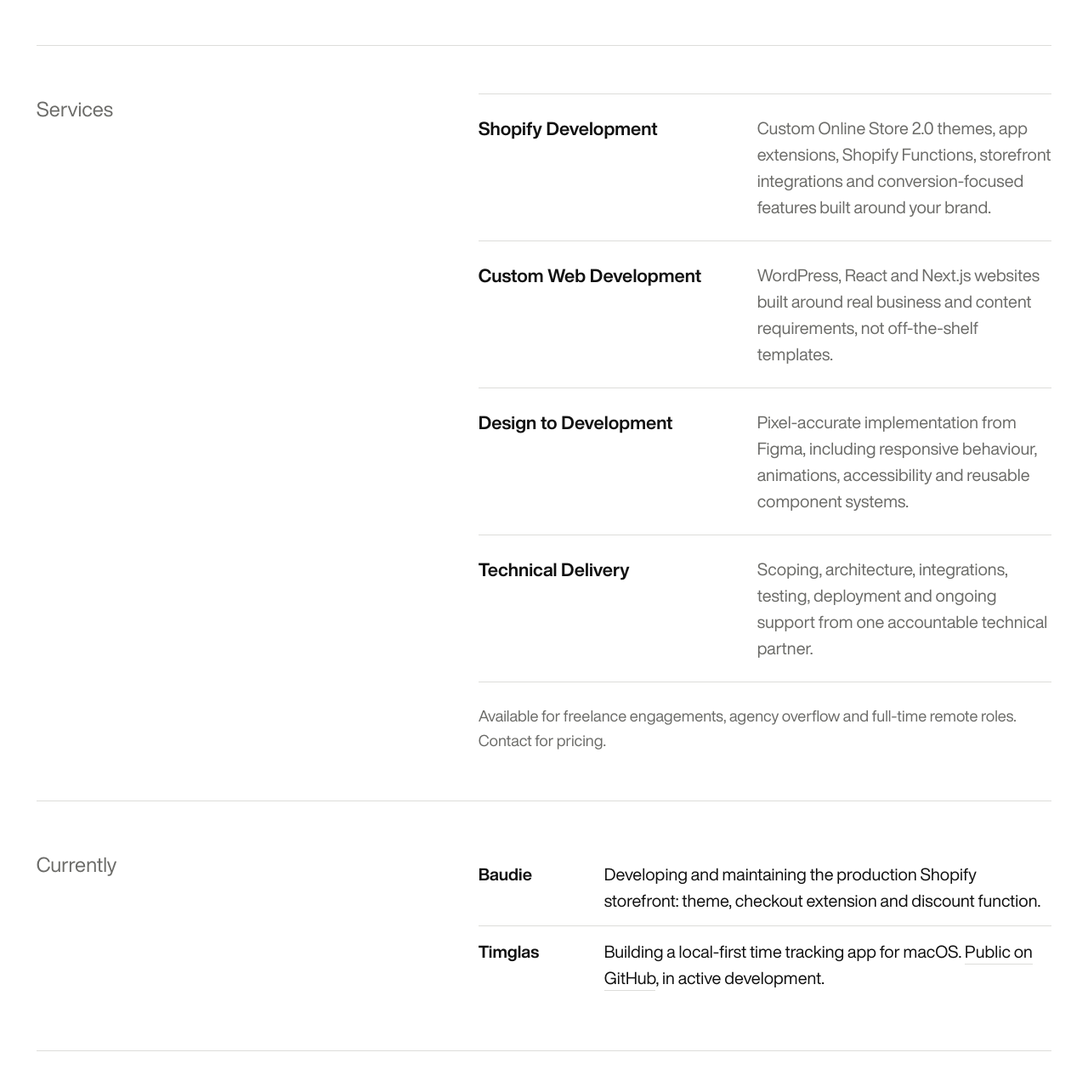
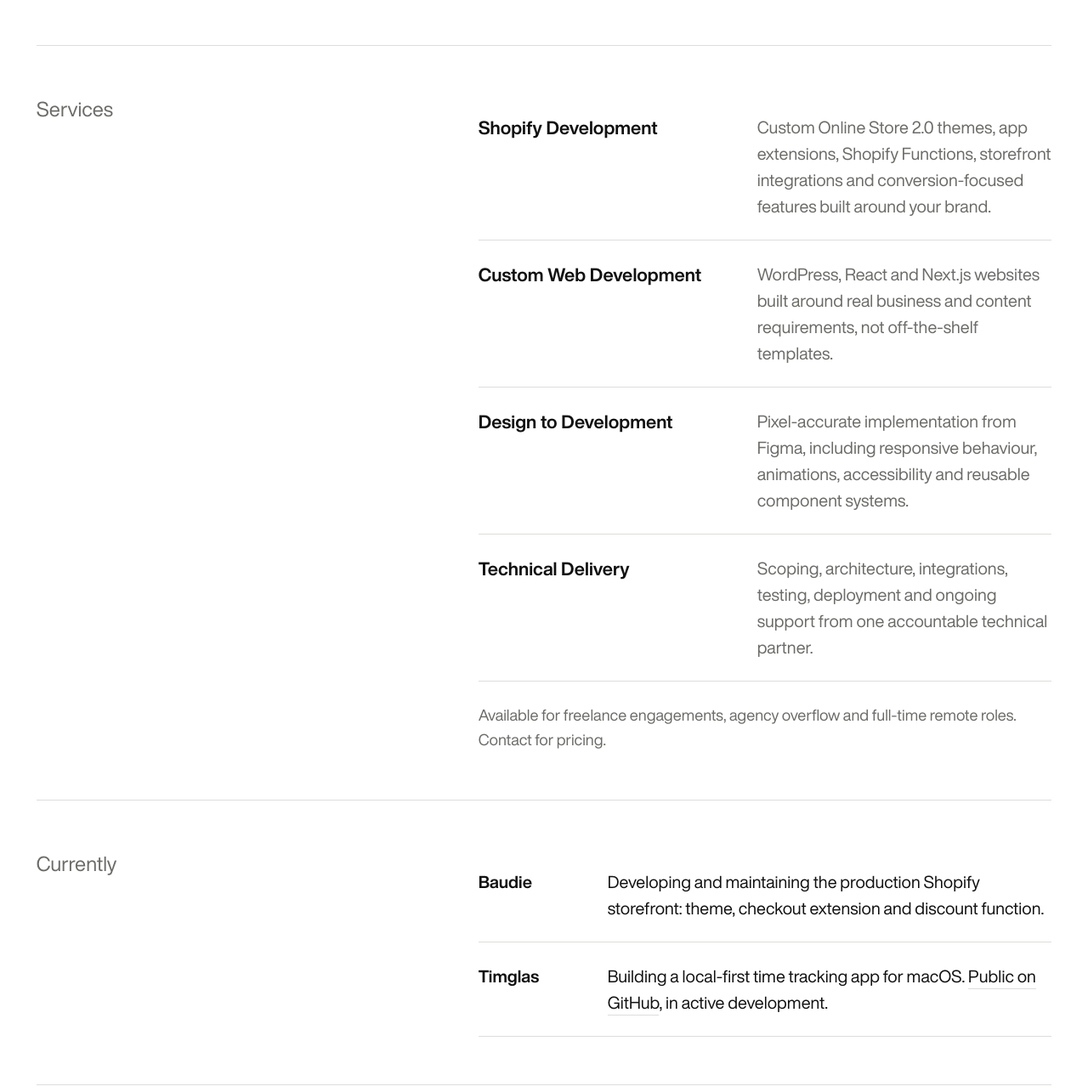
Before and after one commit to nicocantarelli/nicocantarelli-site, a website: page index.html in a window 1280 px wide. Shown: the part 3515-4800 px from the top of the page at 85% size. Drawn offline with Linux system fonts and the light colour scheme.

Commit message:
Drop the services top divider, match currently row spacing to services

```diff
--- a/index.html
+++ b/index.html
@@ -145,7 +145,6 @@
   .thesis p:first-child { font-weight: 600; }
 
   /* services */
-  .svc { border-top: 1px solid var(--hair); }
   .svc-row {
     display: grid; grid-template-columns: 19rem 1fr; gap: 24px;
     padding: 24px 0; border-bottom: 1px solid var(--hair);
@@ -156,8 +155,7 @@
   .avail { margin-top: 26px; font-size: 1.15rem; color: var(--dim); }
 
   /* currently */
-  .now-line { display: flex; gap: 20px; align-items: baseline; padding: 14px 0; font-size: 1.25rem; }
-  .now-line + .now-line { border-top: 1px solid var(--hair); }
+  .now-line { display: flex; gap: 24px; align-items: baseline; padding: 24px 0; font-size: 1.25rem; border-bottom: 1px solid var(--hair); }
   .now-dot { font-weight: 600; font-size: 1.25rem; min-width: 8rem; }
   .now-link { color: var(--ink); text-decoration: none; border-bottom: 1px solid var(--hair); }
   .now-link:hover { border-color: var(--ink); }
```
